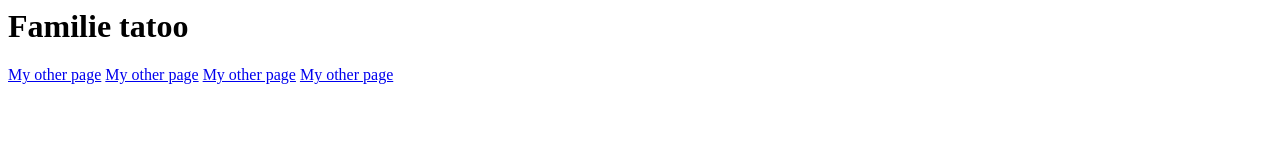
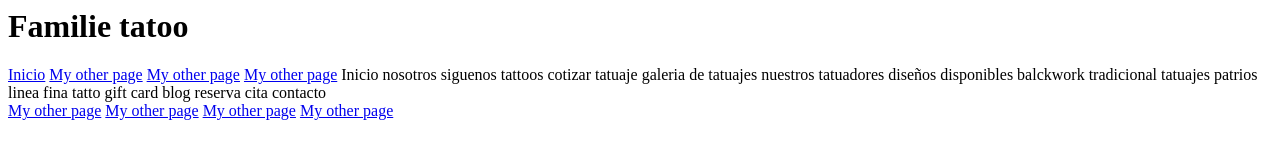
Before and after one commit to AxelM12/familie-tattoo, a plain HTML site: page index.html in a window 1280 px wide. Drawn offline with Linux system fonts and the light colour scheme.

Commit message:
1 file modified

```diff
--- a/index.html
+++ b/index.html
@@ -8,7 +8,31 @@
   </head>
   <body>
     <h1>Familie tatoo</h1>
+    <nav>
+      <a href="/me.html">Inicio</a>
+      <a href="/me.html">My other page</a>
+      <a href="/me.html">My other page</a>
+      <a href="/me.html">My other page</a>
 
+
+
+      Inicio
+      nosotros
+          siguenos
+      tattoos
+        cotizar tatuaje
+        galeria de tatuajes
+        nuestros tatuadores
+        diseños disponibles
+                    balckwork
+                    tradicional
+                    tatuajes patrios
+                    linea fina
+        tatto gift card
+      blog
+      reserva cita
+      contacto
+    </nav>
 
   <footer>
       <a href="/me.html">My other page</a>
```
